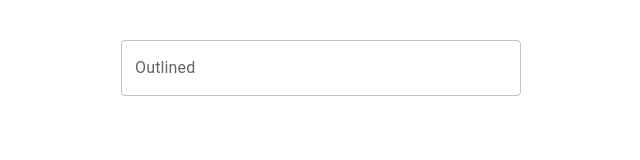
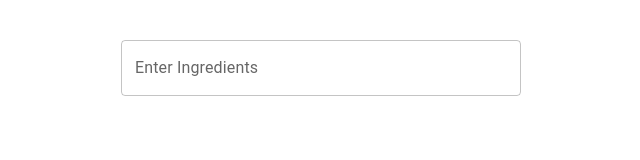
Before and after one commit to Shirm917/Recipe_Finder, a React (Create React App) app: page / in a window 1280 px wide. Shown: the top 160 px of the page, without its empty margins (319-959 px from the left). Built offline with nearby package versions, Linux system fonts and the light colour scheme.

Commit message:
changed components folder name and changed searchForm label

```diff
--- a/src/Components/SearchForm.js
+++ b/src/Components/SearchForm.js
@@ -2,7 +2,7 @@ import TextField from '@mui/material/TextField';
 
 const SearchForm = () => {
     return (
-        <TextField sx={{marginTop: 5, width: 400}} id="outlined-basic" label="Outlined" variant="outlined" />
+        <TextField sx={{marginTop: 5, width: 400}} id="outlined-basic" label="Enter Ingredients" variant="outlined" />
      );
 }
 
```
